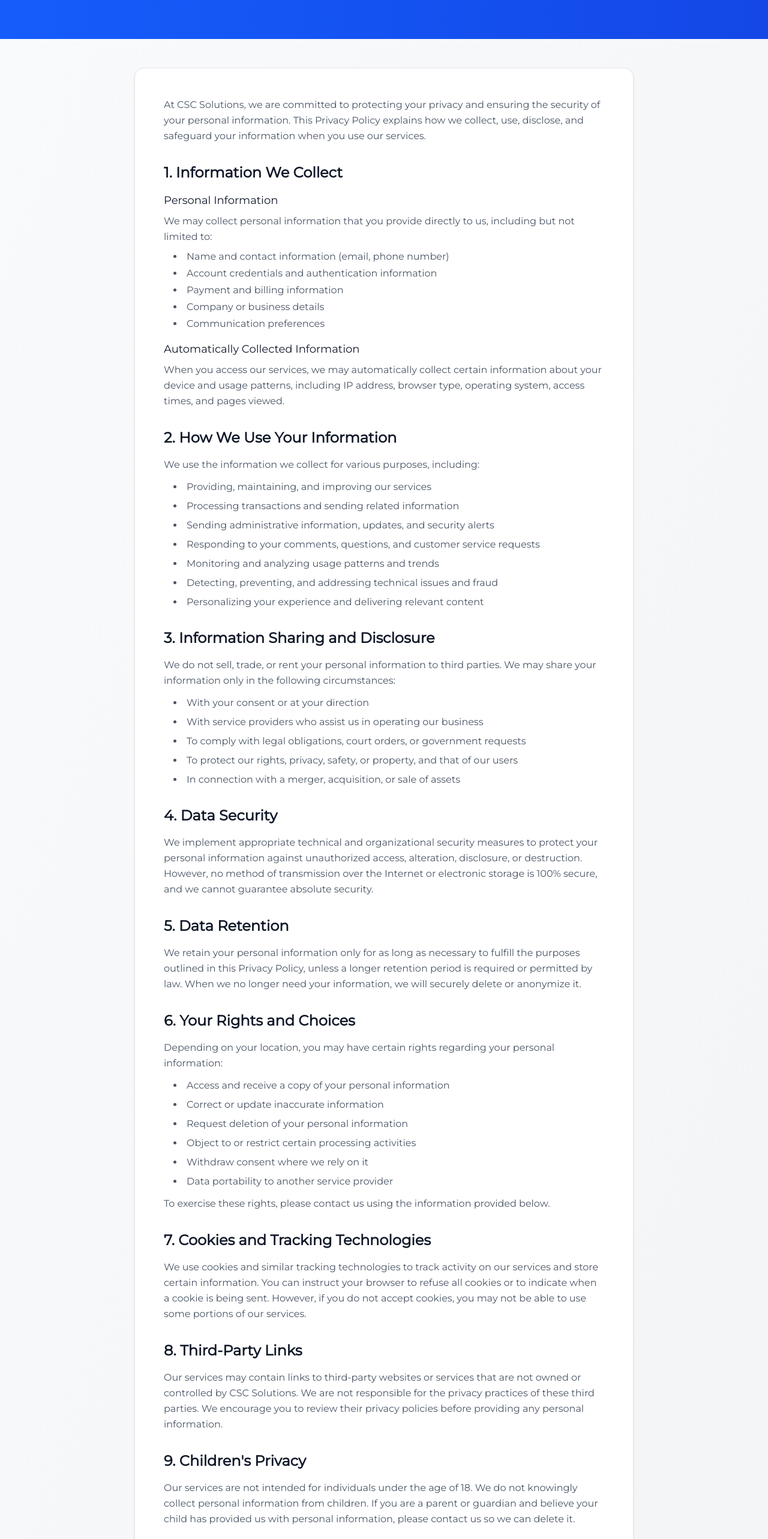
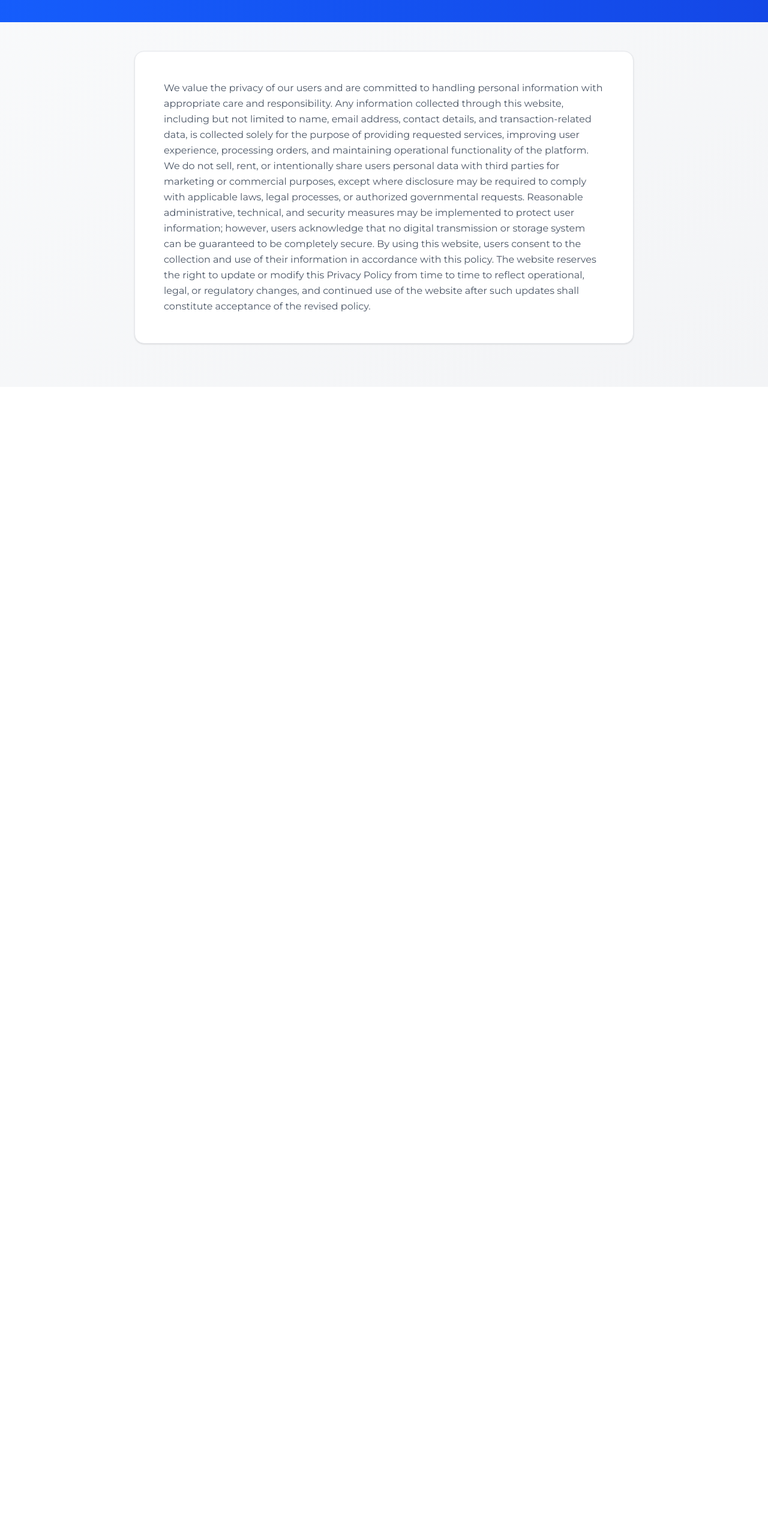
Before and after one commit to dipu-developer/csc-frontend, a React (Vite) app: page /privacy_policy in a window 1280 px wide. Shown: the part 220-2786 px from the top of the page at 60% size. After the commit the page ends 865 px from the top, so only its background shows below. Built offline with nearby package versions, Linux system fonts and the light colour scheme.

Commit message:
update privacy policy

```diff
--- a/src/Pages/Quick Links/PrivacyPolicy.jsx
+++ b/src/Pages/Quick Links/PrivacyPolicy.jsx
@@ -9,14 +9,6 @@ export default function PrivacyPolicy() {
 					<h1 className="text-4xl md:text-5xl font-bold mb-4">
 						Privacy Policy
 					</h1>
-					<p className="text-lg text-blue-100">
-						Last updated:{" "}
-						{new Date().toLocaleDateString("en-US", {
-							year: "numeric",
-							month: "long",
-							day: "numeric",
-						})}
-					</p>
 				</div>
 			</div>
 
@@ -26,330 +18,8 @@ export default function PrivacyPolicy() {
 					{/* Introduction */}
 					<section>
 						<p className="text-gray-600 leading-relaxed">
-							At CSC Solutions, we are committed to protecting
-							your privacy and ensuring the security of your
-							personal information. This Privacy Policy explains
-							how we collect, use, disclose, and safeguard your
-							information when you use our services.
+We value the privacy of our users and are committed to handling personal information with appropriate care and responsibility. Any information collected through this website, including but not limited to name, email address, contact details, and transaction-related data, is collected solely for the purpose of providing requested services, improving user experience, processing orders, and maintaining operational functionality of the platform. We do not sell, rent, or intentionally share users personal data with third parties for marketing or commercial purposes, except where disclosure may be required to comply with applicable laws, legal processes, or authorized governmental requests. Reasonable administrative, technical, and security measures may be implemented to protect user information; however, users acknowledge that no digital transmission or storage system can be guaranteed to be completely secure. By using this website, users consent to the collection and use of their information in accordance with this policy. The website reserves the right to update or modify this Privacy Policy from time to time to reflect operational, legal, or regulatory changes, and continued use of the website after such updates shall constitute acceptance of the revised policy.
 						</p>
-					</section>
-
-					{/* Information We Collect */}
-					<section>
-						<h2 className="text-2xl font-semibold text-gray-900 mb-4">
-							1. Information We Collect
-						</h2>
-						<div className="space-y-4">
-							<div>
-								<h3 className="text-lg font-medium text-gray-900 mb-2">
-									Personal Information
-								</h3>
-								<p className="text-gray-600 leading-relaxed mb-2">
-									We may collect personal information that you
-									provide directly to us, including but not
-									limited to:
-								</p>
-								<ul className="list-disc list-inside space-y-1 text-gray-600 ml-4">
-									<li>
-										Name and contact information (email,
-										phone number)
-									</li>
-									<li>
-										Account credentials and authentication
-										information
-									</li>
-									<li>Payment and billing information</li>
-									<li>Company or business details</li>
-									<li>Communication preferences</li>
-								</ul>
-							</div>
-
-							<div>
-								<h3 className="text-lg font-medium text-gray-900 mb-2">
-									Automatically Collected Information
-								</h3>
-								<p className="text-gray-600 leading-relaxed">
-									When you access our services, we may
-									automatically collect certain information
-									about your device and usage patterns,
-									including IP address, browser type,
-									operating system, access times, and pages
-									viewed.
-								</p>
-							</div>
-						</div>
-					</section>
-
-					{/* How We Use Your Information */}
-					<section>
-						<h2 className="text-2xl font-semibold text-gray-900 mb-4">
-							2. How We Use Your Information
-						</h2>
-						<p className="text-gray-600 leading-relaxed mb-3">
-							We use the information we collect for various
-							purposes, including:
-						</p>
-						<ul className="list-disc list-inside space-y-2 text-gray-600 ml-4">
-							<li>
-								Providing, maintaining, and improving our
-								services
-							</li>
-							<li>
-								Processing transactions and sending related
-								information
-							</li>
-							<li>
-								Sending administrative information, updates, and
-								security alerts
-							</li>
-							<li>
-								Responding to your comments, questions, and
-								customer service requests
-							</li>
-							<li>
-								Monitoring and analyzing usage patterns and
-								trends
-							</li>
-							<li>
-								Detecting, preventing, and addressing technical
-								issues and fraud
-							</li>
-							<li>
-								Personalizing your experience and delivering
-								relevant content
-							</li>
-						</ul>
-					</section>
-
-					{/* Information Sharing */}
-					<section>
-						<h2 className="text-2xl font-semibold text-gray-900 mb-4">
-							3. Information Sharing and Disclosure
-						</h2>
-						<p className="text-gray-600 leading-relaxed mb-3">
-							We do not sell, trade, or rent your personal
-							information to third parties. We may share your
-							information only in the following circumstances:
-						</p>
-						<ul className="list-disc list-inside space-y-2 text-gray-600 ml-4">
-							<li>With your consent or at your direction</li>
-							<li>
-								With service providers who assist us in
-								operating our business
-							</li>
-							<li>
-								To comply with legal obligations, court orders,
-								or government requests
-							</li>
-							<li>
-								To protect our rights, privacy, safety, or
-								property, and that of our users
-							</li>
-							<li>
-								In connection with a merger, acquisition, or
-								sale of assets
-							</li>
-						</ul>
-					</section>
-
-					{/* Data Security */}
-					<section>
-						<h2 className="text-2xl font-semibold text-gray-900 mb-4">
-							4. Data Security
-						</h2>
-						<p className="text-gray-600 leading-relaxed">
-							We implement appropriate technical and
-							organizational security measures to protect your
-							personal information against unauthorized access,
-							alteration, disclosure, or destruction. However, no
-							method of transmission over the Internet or
-							electronic storage is 100% secure, and we cannot
-							guarantee absolute security.
-						</p>
-					</section>
-
-					{/* Data Retention */}
-					<section>
-						<h2 className="text-2xl font-semibold text-gray-900 mb-4">
-							5. Data Retention
-						</h2>
-						<p className="text-gray-600 leading-relaxed">
-							We retain your personal information only for as long
-							as necessary to fulfill the purposes outlined in
-							this Privacy Policy, unless a longer retention
-							period is required or permitted by law. When we no
-							longer need your information, we will securely
-							delete or anonymize it.
-						</p>
-					</section>
-
-					{/* Your Rights */}
-					<section>
-						<h2 className="text-2xl font-semibold text-gray-900 mb-4">
-							6. Your Rights and Choices
-						</h2>
-						<p className="text-gray-600 leading-relaxed mb-3">
-							Depending on your location, you may have certain
-							rights regarding your personal information:
-						</p>
-						<ul className="list-disc list-inside space-y-2 text-gray-600 ml-4">
-							<li>
-								Access and receive a copy of your personal
-								information
-							</li>
-							<li>Correct or update inaccurate information</li>
-							<li>
-								Request deletion of your personal information
-							</li>
-							<li>
-								Object to or restrict certain processing
-								activities
-							</li>
-							<li>Withdraw consent where we rely on it</li>
-							<li>
-								Data portability to another service provider
-							</li>
-						</ul>
-						<p className="text-gray-600 leading-relaxed mt-3">
-							To exercise these rights, please contact us using
-							the information provided below.
-						</p>
-					</section>
-
-					{/* Cookies */}
-					<section>
-						<h2 className="text-2xl font-semibold text-gray-900 mb-4">
-							7. Cookies and Tracking Technologies
-						</h2>
-						<p className="text-gray-600 leading-relaxed">
-							We use cookies and similar tracking technologies to
-							track activity on our services and store certain
-							information. You can instruct your browser to refuse
-							all cookies or to indicate when a cookie is being
-							sent. However, if you do not accept cookies, you may
-							not be able to use some portions of our services.
-						</p>
-					</section>
-
-					{/* Third-Party Links */}
-					<section>
-						<h2 className="text-2xl font-semibold text-gray-900 mb-4">
-							8. Third-Party Links
-						</h2>
-						<p className="text-gray-600 leading-relaxed">
-							Our services may contain links to third-party
-							websites or services that are not owned or
-							controlled by CSC Solutions. We are not responsible
-							for the privacy practices of these third parties. We
-							encourage you to review their privacy policies
-							before providing any personal information.
-						</p>
-					</section>
-
-					{/* Children's Privacy */}
-					<section>
-						<h2 className="text-2xl font-semibold text-gray-900 mb-4">
-							9. Children's Privacy
-						</h2>
-						<p className="text-gray-600 leading-relaxed">
-							Our services are not intended for individuals under
-							the age of 18. We do not knowingly collect personal
-							information from children. If you are a parent or
-							guardian and believe your child has provided us with
-							personal information, please contact us so we can
-							delete it.
-						</p>
-					</section>
-
-					{/* Changes to Policy */}
-					<section>
-						<h2 className="text-2xl font-semibold text-gray-900 mb-4">
-							10. Changes to This Privacy Policy
-						</h2>
-						<p className="text-gray-600 leading-relaxed">
-							We may update this Privacy Policy from time to time.
-							We will notify you of any changes by posting the new
-							Privacy Policy on this page and updating the "Last
-							updated" date. We encourage you to review this
-							Privacy Policy periodically for any changes.
-						</p>
-					</section>
-
-					{/* Contact Information */}
-					<section className="bg-blue-50 rounded-xl p-6 border border-blue-100">
-						<h2 className="text-2xl font-semibold text-gray-900 mb-4">
-							11. Contact Us
-						</h2>
-						<p className="text-gray-600 leading-relaxed mb-4">
-							If you have any questions, concerns, or requests
-							regarding this Privacy Policy or our privacy
-							practices, please contact us:
-						</p>
-						<div className="space-y-2 text-gray-700">
-							<p className="flex items-center gap-2">
-								<svg
-									className="w-5 h-5 text-blue-600"
-									fill="none"
-									stroke="currentColor"
-									viewBox="0 0 24 24"
-								>
-									<path
-										strokeLinecap="round"
-										strokeLinejoin="round"
-										strokeWidth="2"
-										d="M3 8l7.89 5.26a2 2 0 002.22 0L21 8M5 19h14a2 2 0 002-2V7a2 2 0 00-2-2H5a2 2 0 00-2 2v10a2 2 0 002 2z"
-									/>
-								</svg>
-								<a
-									href="mailto:support@cscsolutions.com"
-									className="text-blue-600 hover:text-blue-700"
-								>
-									support@cscsolutions.com
-								</a>
-							</p>
-							<p className="flex items-center gap-2">
-								<svg
-									className="w-5 h-5 text-blue-600"
-									fill="none"
-									stroke="currentColor"
-									viewBox="0 0 24 24"
-								>
-									<path
-										strokeLinecap="round"
-										strokeLinejoin="round"
-										strokeWidth="2"
-										d="M3 5a2 2 0 012-2h3.28a1 1 0 01.948.684l1.498 4.493a1 1 0 01-.502 1.21l-2.257 1.13a11.042 11.042 0 005.516 5.516l1.13-2.257a1 1 0 011.21-.502l4.493 1.498a1 1 0 01.684.949V19a2 2 0 01-2 2h-1C9.716 21 3 14.284 3 6V5z"
-									/>
-								</svg>
-								<span>+91 98765 43210</span>
-							</p>
-							<p className="flex items-start gap-2">
-								<svg
-									className="w-5 h-5 text-blue-600 mt-0.5"
-									fill="none"
-									stroke="currentColor"
-									viewBox="0 0 24 24"
-								>
-									<path
-										strokeLinecap="round"
-										strokeLinejoin="round"
-										strokeWidth="2"
-										d="M17.657 16.657L13.414 20.9a1.998 1.998 0 01-2.827 0l-4.244-4.243a8 8 0 1111.314 0z"
-									/>
-									<path
-										strokeLinecap="round"
-										strokeLinejoin="round"
-										strokeWidth="2"
-										d="M15 11a3 3 0 11-6 0 3 3 0 016 0z"
-									/>
-								</svg>
-								<span>
-									123 Business Avenue, Tech District
-									<br />
-									City - 123456
-								</span>
-							</p>
-						</div>
 					</section>
 				</div>
 			</div>
```
